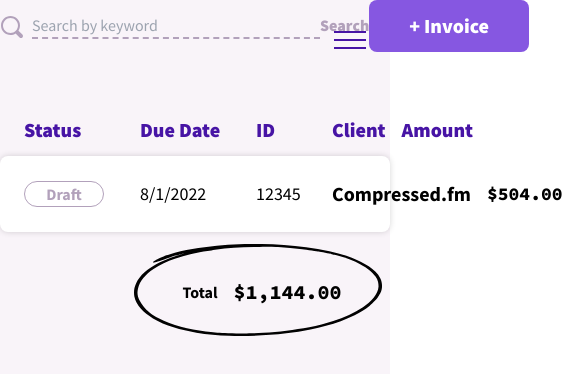
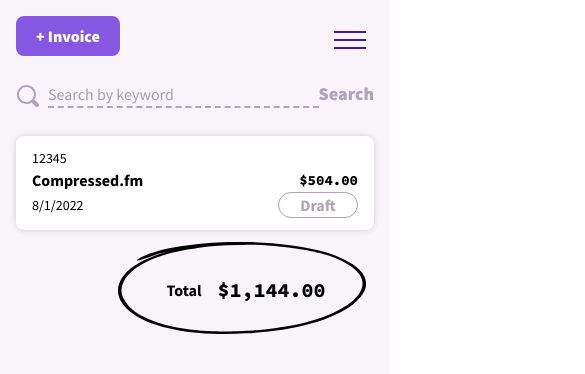
Before and after one commit to MaxDaten/dollarholler, a SvelteKit app: page /invoices in a window 390 px wide. Shown: the top 374 px of the page, 585 px wide, since content can reach past the window. Built offline with nearby package versions, Linux system fonts and the light colour scheme.

Commit message:
Lesson 15: Responsive Invoice List

```diff
--- a/src/app.css
+++ b/src/app.css
@@ -31,7 +31,7 @@
 
 @layer components {
     .invoice-table {
-        @apply grid grid-cols-invoiceTable gap-4 px-6 mb-3 w-full
+        @apply grid grid-cols-invoiceTableMobile lg:grid-cols-invoiceTable gap-x-4 px-4 lg:px-6 mb-3 w-full
     }
 }
 
--- a/src/lib/components/Search.svelte
+++ b/src/lib/components/Search.svelte
@@ -8,7 +8,7 @@
     type="text"
     name="search"
     placeholder="Search by keyword"
-    class="text-x1 w-72 border-b-2 border-dashed border-b-pastelPurple bg-transparent font-sans text-black outline-none focus:border-solid focus:border-b-lavenderIndigo"
+    class="w-full border-b-2 border-dashed border-b-pastelPurple bg-transparent font-sans text-base text-black outline-none focus:border-solid focus:border-b-lavenderIndigo md:w-[14rem] lg:w-72 lg:text-xl"
   />
-  <button class="text-x1 font-sans font-black text-pastelPurple">Search</button>
+  <button class="font-sans text-lg font-black text-pastelPurple lg:text-xl">Search</button>
 </div>
--- a/src/lib/components/Tag.svelte
+++ b/src/lib/components/Tag.svelte
@@ -1,9 +1,10 @@
 <script lang="ts">
   export let label: 'draft' | 'sent' | 'current' | 'late' | 'paid' = 'draft';
+  export let className = '';
 </script>
 
 <div
-  class="text-md w-20 rounded-full border-1 text-center font-bold capitalize"
+  class={`text-md w-20 rounded-full border-1 text-center font-bold capitalize ${className}`}
   class:inverted={label === 'draft'}
   class:success={label === 'sent' || label === 'current'}
   class:alert={label === 'late'}
--- a/src/routes/(dashboard)/+layout.svelte
+++ b/src/routes/(dashboard)/+layout.svelte
@@ -4,5 +4,5 @@
 
 <div class="grid min-h-screen grid-cols-12 bg-whisper md:gap-x-16">
   <Navbar />
-  <main class="col-span-12 md:col-span-8 md:pt-10"><slot /></main>
+  <main class="col-span-12 px-4 pt-4 md:col-span-8 md:pt-10"><slot /></main>
 </div>
--- a/src/routes/(dashboard)/invoices/+page.svelte
+++ b/src/routes/(dashboard)/invoices/+page.svelte
@@ -10,13 +10,16 @@
   <title>Invoices | The Dollar Holler</title>
 </svelte:head>
 
-<div class="mb-16 flex items-center justify-between">
+<div
+  class="mb-7 flex flex-col-reverse items-start justify-between gap-y-6 md:flex-row md:items-center md:gap-y-4 lg:mb-16"
+>
   <!-- search field -->
   <Search />
+
   <!-- new invoice button -->
   <div>
     <button
-      class="relative translate-y-0 whitespace-nowrap rounded-lg bg-lavenderIndigo px-10 py-3 font-sans text-xl font-black text-white shadow-colored transition-all hover:-translate-y-2 hover:shadow-coloredHover"
+      class="relative translate-y-0 whitespace-nowrap rounded-lg bg-lavenderIndigo px-5 py-2 font-sans text-base font-black text-white shadow-colored transition-all hover:-translate-y-2 hover:shadow-coloredHover lg:py-3 lg:px-10 lg:text-xl"
       >+ Invoice</button
     >
   </div>
@@ -25,7 +28,7 @@
 <!-- list of invoices -->
 <div>
   <!-- header -->
-  <div class="table-header invoice-table text-daisyBush">
+  <div class="table-header invoice-table hidden text-daisyBush lg:grid">
     <h3>Status</h3>
     <h3>Due Date</h3>
     <h3>ID</h3>
@@ -36,16 +39,18 @@
   </div>
 
   <!-- invoices -->
-  <div class="invoice-table items-center rounded-lg bg-white py-6 shadow-tableRow">
-    <div><Tag label="draft" /></div>
-    <div class="text-lg">8/1/2022</div>
-    <div class="text-lg">12345</div>
-    <div class="text-xl font-bold">Compressed.fm</div>
-    <div class="font-mono text-lg font-bold">$504.00</div>
-    <div class="center text-lg">
+  <div
+    class="invoice-table invoice-row items-center rounded-lg bg-white py-3 shadow-tableRow lg:py-6"
+  >
+    <div class="status"><Tag className="ml-auto lg:ml-0" label="draft" /></div>
+    <div class="dueDate text-sm lg:text-lg">8/1/2022</div>
+    <div class="invoiceNumber text-sm lg:text-lg">12345</div>
+    <div class="clientName text-base font-bold lg:text-xl">Compressed.fm</div>
+    <div class="amount text-right font-mono text-sm font-bold lg:text-lg">$504.00</div>
+    <div class="viewButton lg:center hidden text-sm lg:block lg:text-lg">
       <a href="#" class="text-pastelPurple hover:text-daisyBush"><View /></a>
     </div>
-    <div class="center text-lg">
+    <div class="moreButton lg:center hidden text-sm lg:block lg:text-lg">
       <button class="text-pastelPurple hover:text-daisyBush"><ThreeDots /></button>
     </div>
   </div>
@@ -57,4 +62,45 @@
   .table-header h3 {
     @apply text-xl font-black leading-snug;
   }
+
+  .invoice-row {
+    grid-template-areas:
+      'invoiceNumber invoiceNumber'
+      'clientName amount'
+      'dueDate status';
+  }
+
+  @media (min-width: 1024px) {
+    .invoice-row {
+      grid-template-areas: 'status dueDate invoiceNumber clientName amount viewButton moreButton';
+    }
+  }
+
+  .invoice-row .status {
+    grid-area: status;
+  }
+
+  .invoice-row .dueDate {
+    grid-area: dueDate;
+  }
+
+  .invoice-row .invoiceNumber {
+    grid-area: invoiceNumber;
+  }
+
+  .invoice-row .clientName {
+    grid-area: clientName;
+  }
+
+  .invoice-row .amount {
+    grid-area: amount;
+  }
+
+  .invoice-row .viewButton {
+    grid-area: viewButton;
+  }
+
+  .invoice-row .moreButton {
+    grid-area: moreButton;
+  }
 </style>
--- a/tailwind.config.cjs
+++ b/tailwind.config.cjs
@@ -38,7 +38,8 @@ module.exports = {
         fog: '#decaec',
       },
       gridTemplateColumns: {
-        'invoiceTable': '100px 100px 60px 1fr 116px 32px 32px'
+        'invoiceTable': '100px 100px 60px 1fr 116px 32px 32px',
+        'invoiceTableMobile': '1fr 90px'
       },
       zIndex: {
         navBarToggle: 91,
```
